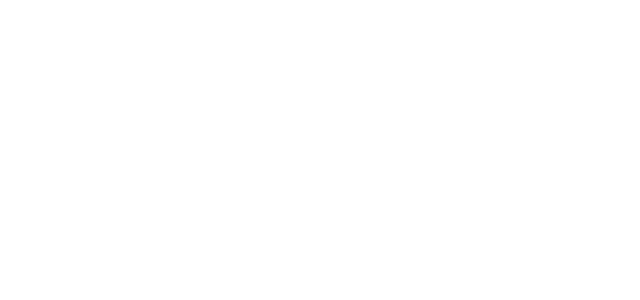
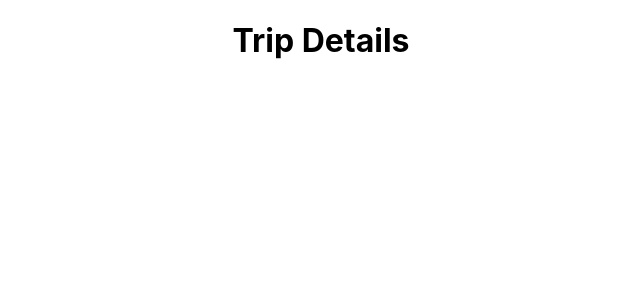
Before and after one commit to mohshabrez/MSR7, a React (Create React App) app in the folder my-app/: page /Trip/1 in a window 1280 px wide. Before the commit this address had no page. Shown: the top 300 px of the page, without its empty margins (319-959 px from the left). Built offline with nearby package versions, Linux system fonts and the light colour scheme.

Commit message:
Update js

```diff
--- a/my-app/src/App.js
+++ b/my-app/src/App.js
@@ -4,6 +4,7 @@
 import { Continent } from './Components/Continent/Continent';
 import { Country } from './Components/Country/Country';
 import { CountryPlaces } from './Components/CountryPlaces.js/CountryPlaces';
+import { TripDetails } from './Components/TripDetails/TripDetails';
 
 function App() {
   return (
@@ -12,6 +13,7 @@
         <Route path="/" element={<Continent/>} />
         <Route path='/Country' element={<Country/>} />
         <Route path='/CountryPlaces' element={<CountryPlaces/>} />
+        <Route path="/Trip/:TripId" element={<TripDetails/>} />
       </Routes>
     </div>
   );
--- a/my-app/src/Components/CountryPlaces.js/CountryPlaces.js
+++ b/my-app/src/Components/CountryPlaces.js/CountryPlaces.js
@@ -1,4 +1,4 @@
-import { useLocation } from "react-router-dom"
+import { Link, useLocation } from "react-router-dom"
 
 export function CountryPlaces(){
     const location = useLocation()
@@ -7,14 +7,18 @@
         <>
         <h1>I am Country Places</h1>
         <div>
+
             {user.destinations.map((destination) => {
                 return(
                     <div>
+                    <Link to={`/Trip/${destination.id}`}>
                     <img src={destination.image}/>
                     <p>{destination.name}</p>
+                    </Link>
                     </div>
                 )
             })}
+
         </div>
         </>
     )
--- /dev/null
+++ b/my-app/src/Components/TripDetails/TripDetails.js
@@ -0,0 +1,18 @@
+import { useParams } from "react-router-dom";
+import { TripData } from "../../Data/TripData";
+
+export function TripDetails(){
+    const { TripId } = useParams();
+    const data = TripData.continents.map((continent) => continent.countries.map((country) => country.destinations.find((destination) => destination.id.toString() === TripId.toString() )))
+
+    console.log(data)
+
+    return(
+        <>
+        <h1>Trip Details</h1>
+        <div>
+            <img src={data.image} />
+        </div>
+        </>
+    )
+}
```
Also changed, not shown: my-app/src/Components/TripDetails/TripDetails.css (added), 1 other file (tests, documents, lock files or other folders).
